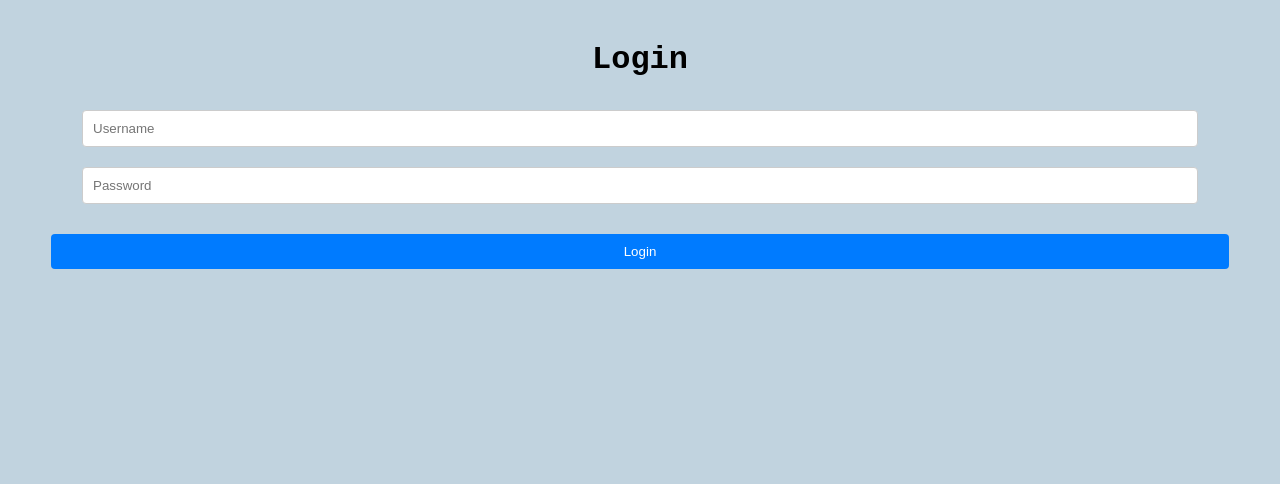
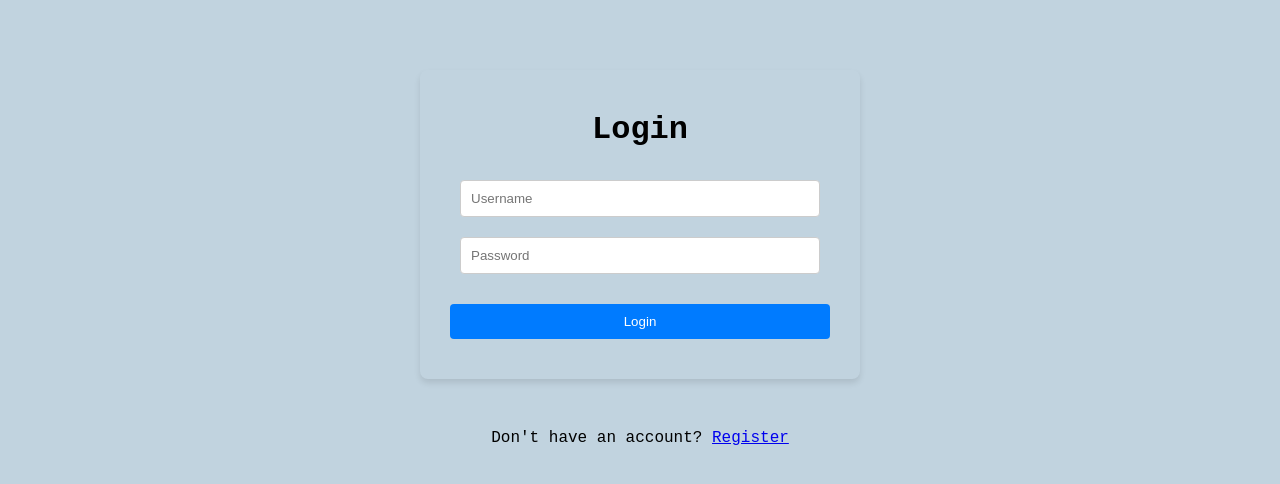
Before and after one commit to vilemjanota/VVekly, a React (Vite) app in the folder frontend/: page /login in a window 1280 px wide. Shown: the top 484 px of the page. Built offline with nearby package versions, Linux system fonts and the light colour scheme; no server answers.

Commit message:
update login, register and logout

```diff
--- a/frontend/src/components/Form.jsx
+++ b/frontend/src/components/Form.jsx
@@ -34,7 +34,7 @@ function Form({route, method}) {
         }
     }
 
-    return <form onSubmit={handleSubmit}>
+    return <form className='form-container' onSubmit={handleSubmit}>
         <h1>{name}</h1>
         <input
             className='form-input'
--- a/frontend/src/pages/Home.jsx
+++ b/frontend/src/pages/Home.jsx
@@ -3,6 +3,7 @@ import api from '../api'
 import Habit from '../components/Habit'
 import Week from '../components/Week'
 import '../styles/Home.css'
+import { Link } from 'react-router-dom'
 
 function Home() {
     const [habits, setHabits] = useState([])
@@ -53,6 +54,7 @@ function Home() {
 
     return (
         <body>
+            <Link className='logout' to="/logout">Logout</Link>
             <div className='header'><h1>VVeekly</h1></div>
             <div className='week-row'><Week habits={habits} deleteHabit={deleteHabit} /></div>
             <div className='habit-form-row'>
--- a/frontend/src/pages/Login.jsx
+++ b/frontend/src/pages/Login.jsx
@@ -1,9 +1,16 @@
-import Form from '../components/Form'
+import React from 'react';
+import Form from '../components/Form';
+import { Link } from 'react-router-dom';
 
 function Login() {
     return (
-        <Form route='/api/token/' method='login' />
+        <div>
+            <Form route='/api/token/' method='login' />
+            <p>
+                Don't have an account? <Link to="/register">Register</Link>
+            </p>
+        </div>
     );
 }
 
-export default Login
+export default Login;
--- a/frontend/src/pages/Register.jsx
+++ b/frontend/src/pages/Register.jsx
@@ -1,9 +1,16 @@
-import Form from '../components/Form'
+import React from 'react';
+import Form from '../components/Form';
+import { Link } from 'react-router-dom';
 
 function Register() {
     return (
-        <Form route='/api/user/register/' method='register' />
+        <div>
+            <Form route='/api/user/register/' method='register' />
+            <p>
+                Already have an account? <Link to="/login">Login</Link>
+            </p>
+        </div>
     );
 }
 
-export default Register
+export default Register;
--- a/frontend/src/styles/Home.css
+++ b/frontend/src/styles/Home.css
@@ -1,3 +1,11 @@
+.logout {
+    display: flex;
+    flex-direction: row;
+    justify-content: flex-end;
+    margin-right: 20px;
+    margin-top: 20px;
+}
+
 .header {
     color: rgb(2, 34, 56);
     font-size: calc(15px + 2vmin);
@@ -47,11 +55,7 @@ body {
     padding-bottom: 2vh;
     margin-top: 2vh;
     margin-bottom: 2vh;
-    background: repeating-linear-gradient(
-        0deg,
-        #ffffff 0px, #ffffff 43px,
-        #c9c2c2 43px, #c9c2c2 44px
-    );
+    background-color: white;
 }
 
 .submit-button {
```
